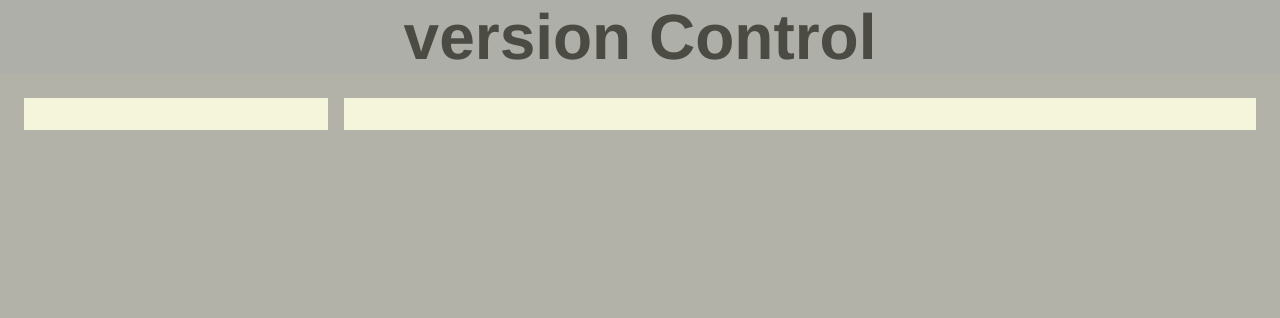
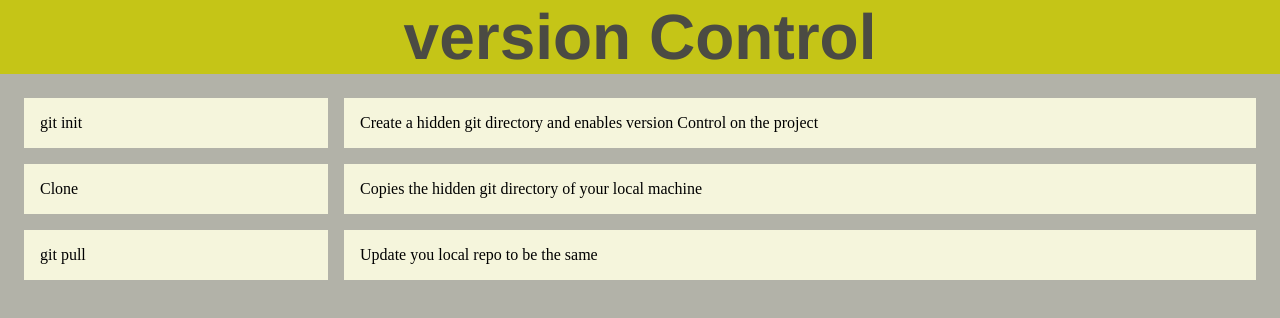
Before and after one commit to Lvhacker1/version-control, a plain HTML site: page index.html in a window 1280 px wide. Drawn offline with Linux system fonts and the light colour scheme.

Commit message:
added git

```diff
--- a/index.html
+++ b/index.html
@@ -11,8 +11,14 @@
         <h1 class="header_page-title">version Control</h1>
     </header>
     <main class="git-commands">
-        <div class="git-commands_command"></div>
-        <div class="git-commands_effect"></div>
+        <div class="git-commands_command">git init</div>
+        <div class="git-commands_effect">Create a hidden git directory and enables version Control on the project</div>
+
+        <div class="git-commands_command">Clone</div>
+        <div class="git-commands_effect">Copies the hidden git directory of your local machine</div>
+
+        <div class="git-commands_command">git pull</div>
+        <div class="git-commands_effect">Update you local repo to be the same </div>
     </main>
 </body>
 </html>
--- a/styles/version-control.css
+++ b/styles/version-control.css
@@ -13,7 +13,7 @@ body {
 }
 
 .header {
-    background-color: rgb(175, 175, 170);
+    background-color: rgb(197, 197, 23);
 }
 
 .header_page-title {
```
